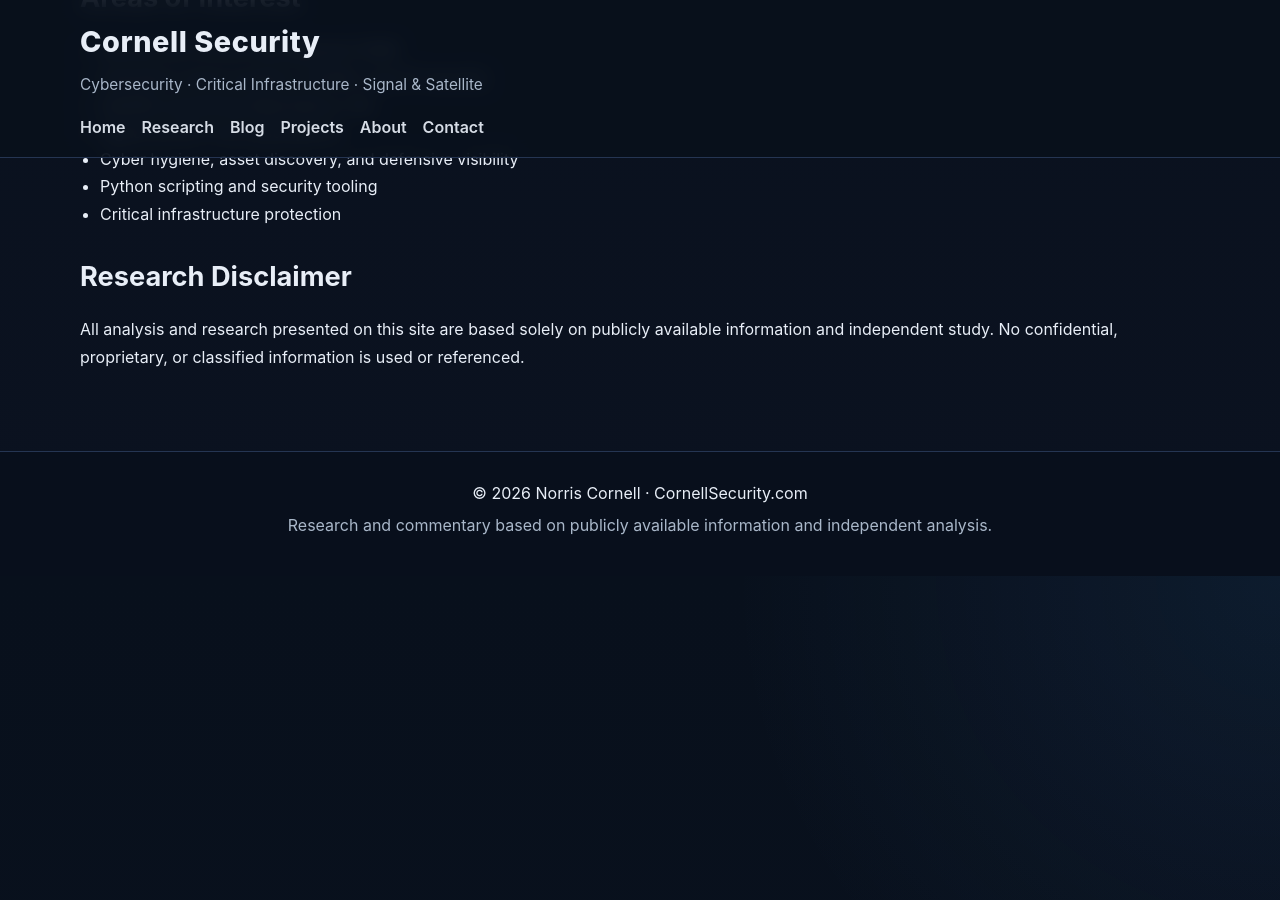
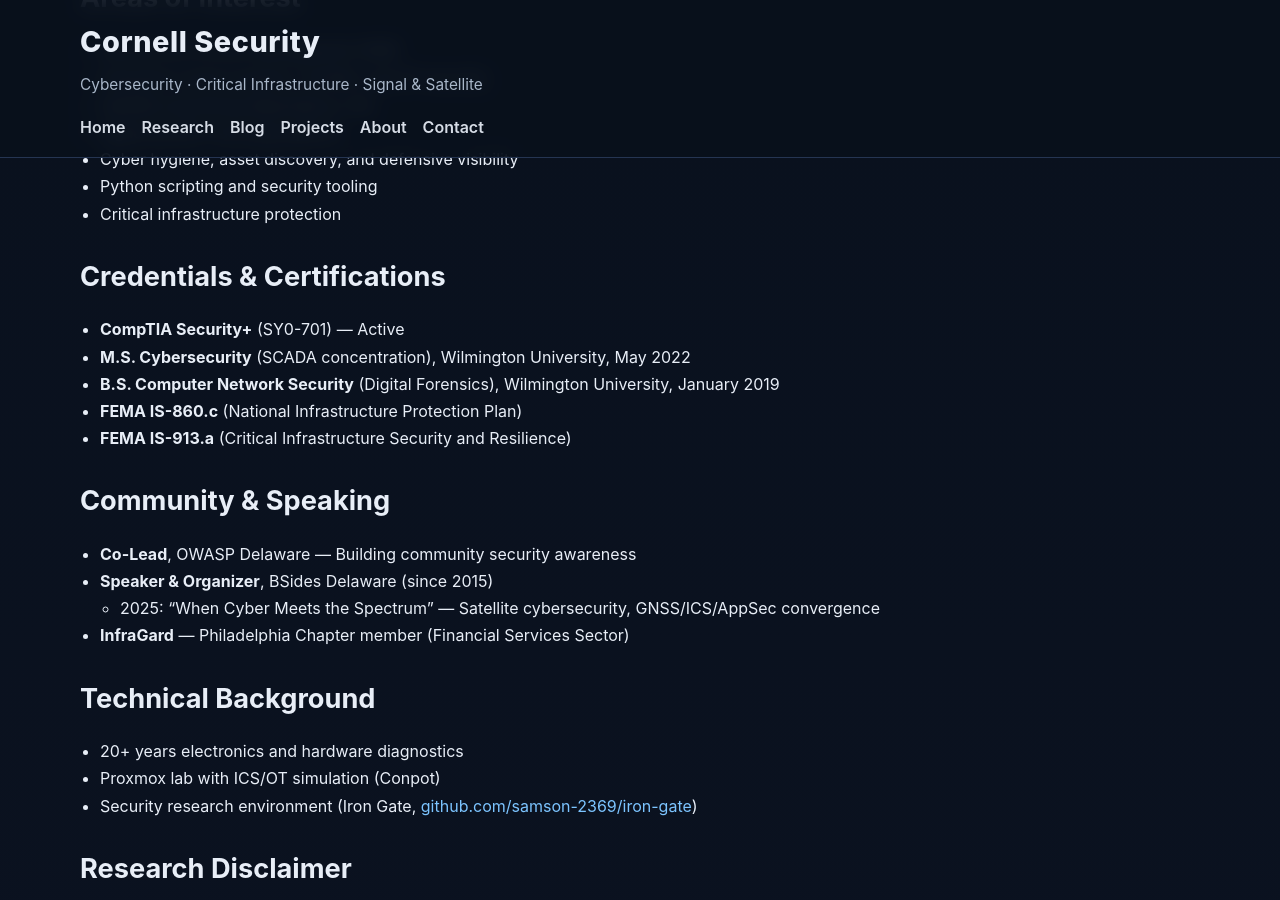
Before and after one commit to samson-2369/samson-2369.github.io, a Jekyll site: the page built from about.md, in a window 1280 px wide and 900 px high, scrolled down 915 px. Built offline with Jekyll 4.4.1, drawn with Linux system fonts in a browser that asks for light colours.

Commit message:
Update website: add Iron Gate project, credentials, presentations, improve navigation
- Add _projects/iron-gate.md with lab architecture and findings
- Add _presentations/bsides-delaware-2025.md with PPTX download link
- Update about.md with credentials, community roles, and technical background
- Register _projects and _presentations collections in _config.yml
- Add github_username and linkedin_username social links to _config.yml
- Update satellite-cybersecurity research page with Related Materials section

```diff
--- a/_config.yml
+++ b/_config.yml
@@ -12,10 +12,19 @@
 plugins: []
 permalink: pretty
 
+github_username: samson-2369
+linkedin_username: norriscornell
+
 collections:
   research:
     output: true
     permalink: /research/:title/
+  projects:
+    output: true
+    permalink: /projects/:title/
+  presentations:
+    output: true
+    permalink: /presentations/:title/
 
 defaults:
   - scope:
@@ -30,5 +39,15 @@
       layout: "post"
   - scope:
       path: ""
+      type: "projects"
     values:
       layout: "default"
+  - scope:
+      path: ""
+      type: "presentations"
+    values:
+      layout: "default"
+  - scope:
+      path: ""
+    values:
+      layout: "default"
--- a/about.md
+++ b/about.md
@@ -33,6 +33,27 @@
 - Python scripting and security tooling
 - Critical infrastructure protection
 
+## Credentials & Certifications
+
+- **CompTIA Security+** (SY0-701) — Active
+- **M.S. Cybersecurity** (SCADA concentration), Wilmington University, May 2022
+- **B.S. Computer Network Security** (Digital Forensics), Wilmington University, January 2019
+- **FEMA IS-860.c** (National Infrastructure Protection Plan)
+- **FEMA IS-913.a** (Critical Infrastructure Security and Resilience)
+
+## Community & Speaking
+
+- **Co-Lead**, OWASP Delaware — Building community security awareness
+- **Speaker & Organizer**, BSides Delaware (since 2015)
+  - 2025: "When Cyber Meets the Spectrum" — Satellite cybersecurity, GNSS/ICS/AppSec convergence
+- **InfraGard** — Philadelphia Chapter member (Financial Services Sector)
+
+## Technical Background
+
+- 20+ years electronics and hardware diagnostics
+- Proxmox lab with ICS/OT simulation (Conpot)
+- Security research environment (Iron Gate, [github.com/samson-2369/iron-gate](https://github.com/samson-2369/iron-gate))
+
 ## Research Disclaimer
 
 All analysis and research presented on this site are based solely on publicly available information and independent study. No confidential, proprietary, or classified information is used or referenced.
```
Also changed, not shown: _presentations/bsides-delaware-2025.md (added, +47 -0 lines), _projects/iron-gate.md (added, +60 -0 lines), _research/satellite-cybersecurity-when-cyber-meets-the-spectrum.md (+11 -0 lines).
